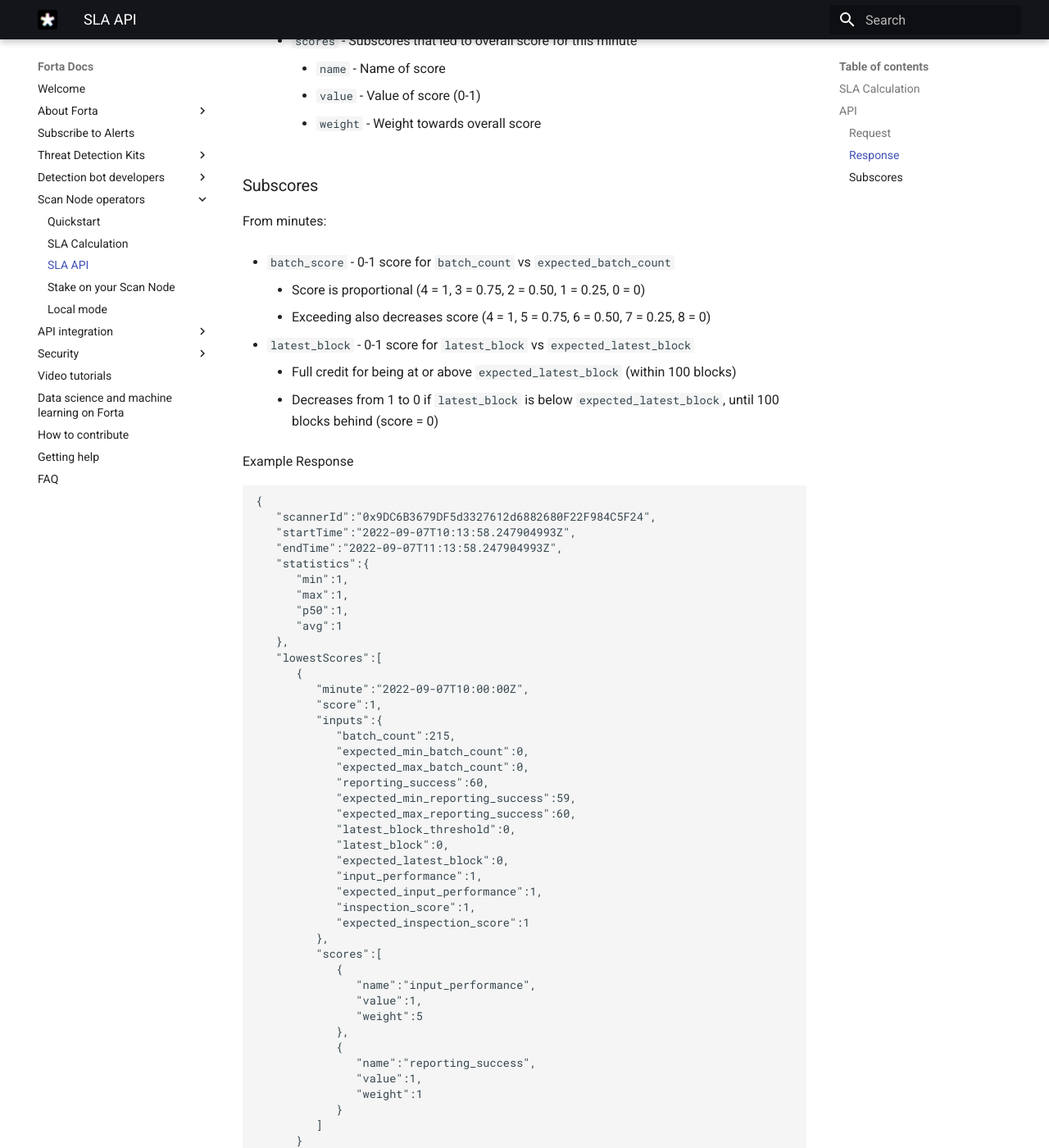
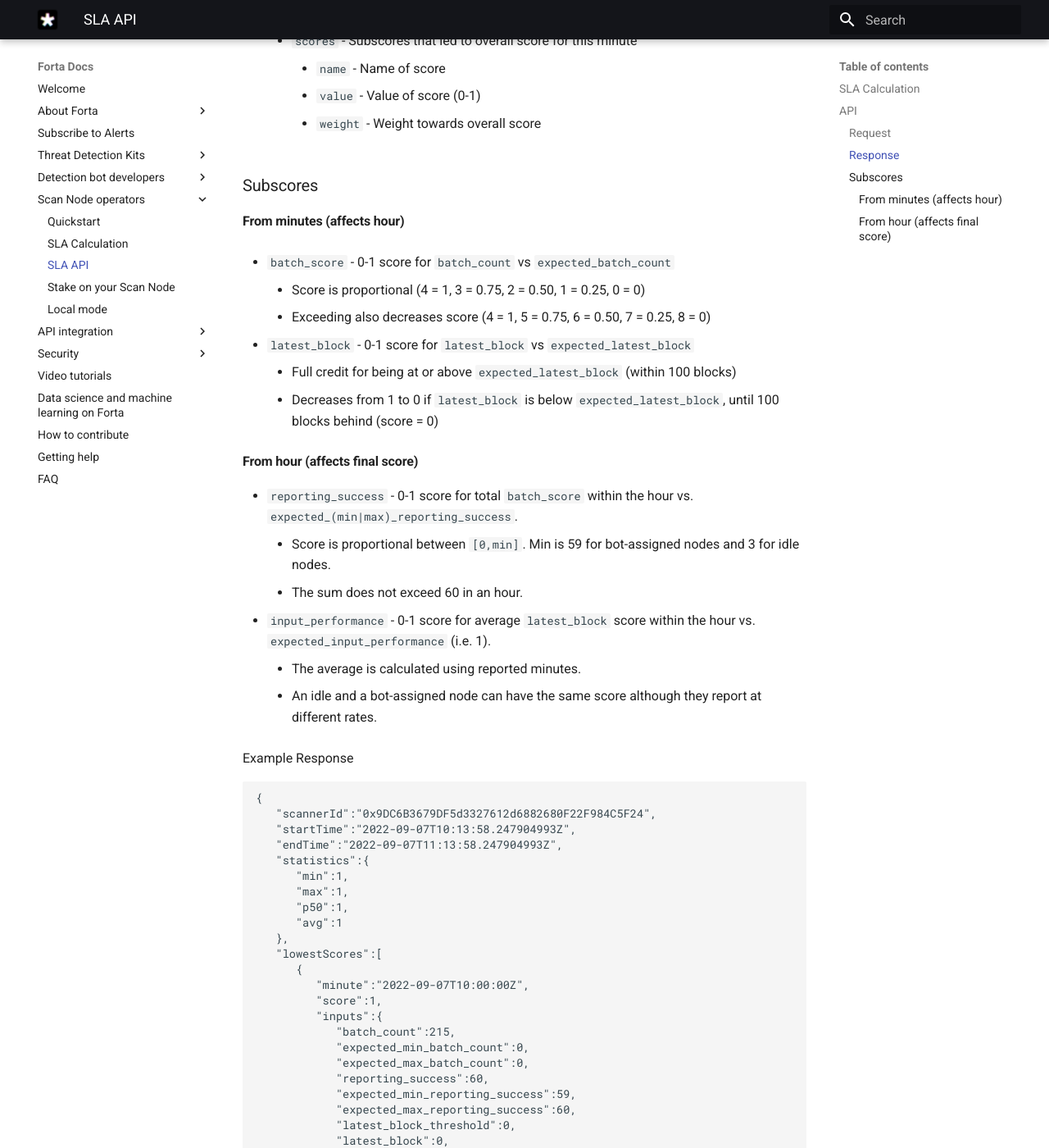
Before and after one commit to forta-network/docs, an MkDocs documentation site: the page built from docs/sla-api.md, in a window 1280 px wide and 1400 px high, scrolled down 2322 px. Shown: the whole window at 82% size. Built offline with MkDocs 1.6.1 and Material for MkDocs 9.7.7, drawn with Linux system fonts in a browser that asks for light colours.

Commit message:
note down hour subscores

```diff
--- a/docs/sla-api.md
+++ b/docs/sla-api.md
@@ -77,7 +77,7 @@
 
 ### Subscores
 
-From minutes:
+#### From minutes (affects hour)
 
   - `batch_score` - 0-1 score for `batch_count` vs `expected_batch_count`
     - Score is proportional (4 = 1, 3 = 0.75, 2 = 0.50, 1 = 0.25, 0 = 0)
@@ -86,6 +86,15 @@
   - `latest_block` - 0-1 score for `latest_block` vs `expected_latest_block`
     - Full credit for being at or above `expected_latest_block` (within 100 blocks)
     - Decreases from 1 to 0 if `latest_block` is below `expected_latest_block`, until 100 blocks behind (score = 0)
+
+#### From hour (affects final score)
+
+  - `reporting_success` - 0-1 score for total `batch_score` within the hour vs. `expected_(min|max)_reporting_success`.
+    - Score is proportional between `[0,min]`. Min is 59 for bot-assigned nodes and 3 for idle nodes.
+    - The sum does not exceed 60 in an hour.
+  - `input_performance` - 0-1 score for average `latest_block` score within the hour vs. `expected_input_performance` (i.e. 1).
+    - The average is calculated using reported minutes.
+    - An idle and a bot-assigned node can have the same score although they report at different rates.
 
 
 Example Response
```
